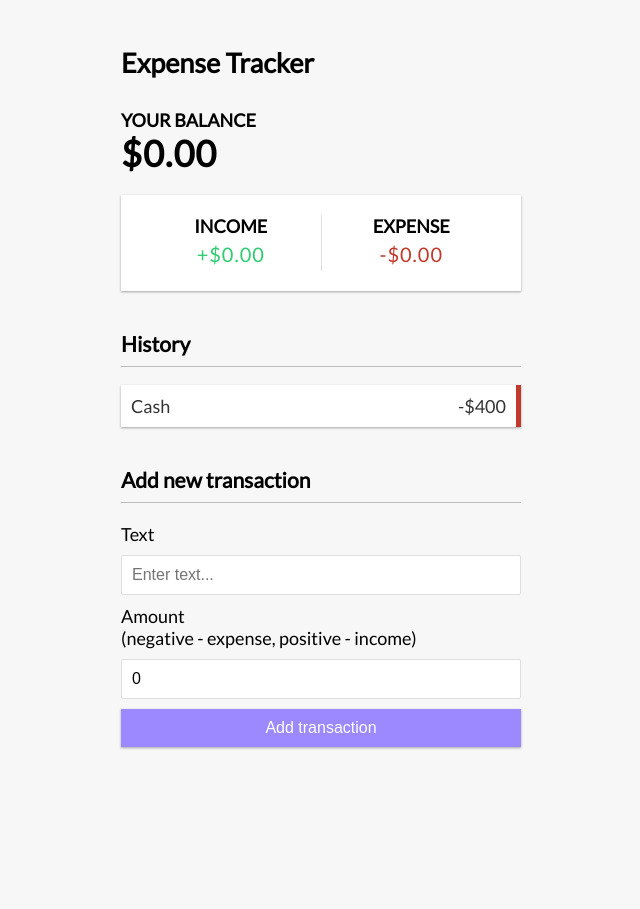
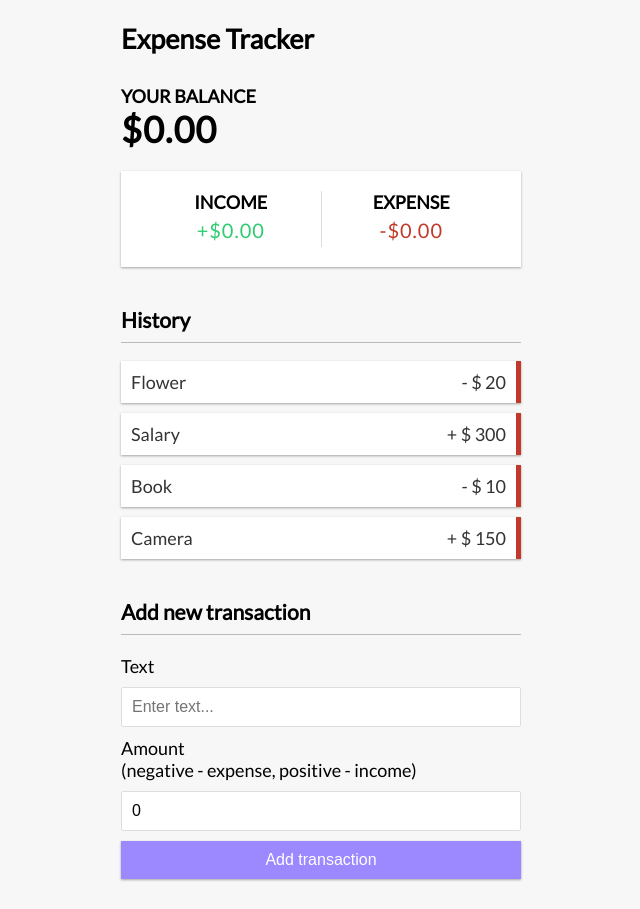
Before and after one commit to SashaDemi/Expense-Tracker, a React (Create React App) app: page / in a window 1280 px wide. Shown: the whole page, without its empty margins (319-959 px from the left). Before the commit the page ends 800 px from the top, so only its background shows below. Built offline with nearby package versions, Linux system fonts and the light colour scheme.

Commit message:
add Transaction.js and move some logic in to.

```diff
--- /dev/null
+++ b/src/components/Transaction.js
@@ -0,0 +1,15 @@
+import React from "react"
+
+export const Transaction = ({transactionItem}) => {
+    // if transactionItem.amount < 0 then '-' other '+'
+    const sign = transactionItem.amount < 0 ? '-' : '+';
+
+    return (
+        <li className="minus">
+            {transactionItem.text}
+            {/*Math.abs - return absolut number (if -5 => 5)*/}
+            <span>{sign} $ {Math.abs(transactionItem.amount)}</span>
+            <button className="delete-btn">x</button>
+        </li>
+    )
+}
--- a/src/components/TransactionList.js
+++ b/src/components/TransactionList.js
@@ -1,15 +1,18 @@
-import React from 'react'
+import React, {useContext} from "react"
+import {GlobalContext} from "../context/GlobalState";
+import {Transaction} from "./Transaction";
 
 export const TransactionList = () => {
+    const {transaction} = useContext(GlobalContext);
+
     return (
         <div>
             <h3>History</h3>
             <ul className="list">
-                <li className="minus">
-                    Cash
-                    <span>-$400</span>
-                    <button className="delete-btn">x</button>
-                </li>
+                {/*transactionItem - function argument, this argument - is
+                the value that will be passed to the function when it is called*/}
+                {transaction.map(transactionItem =>
+                    (<Transaction key={transaction.id} transactionItem={transactionItem}/>))}
             </ul>
         </div>
     )
```
